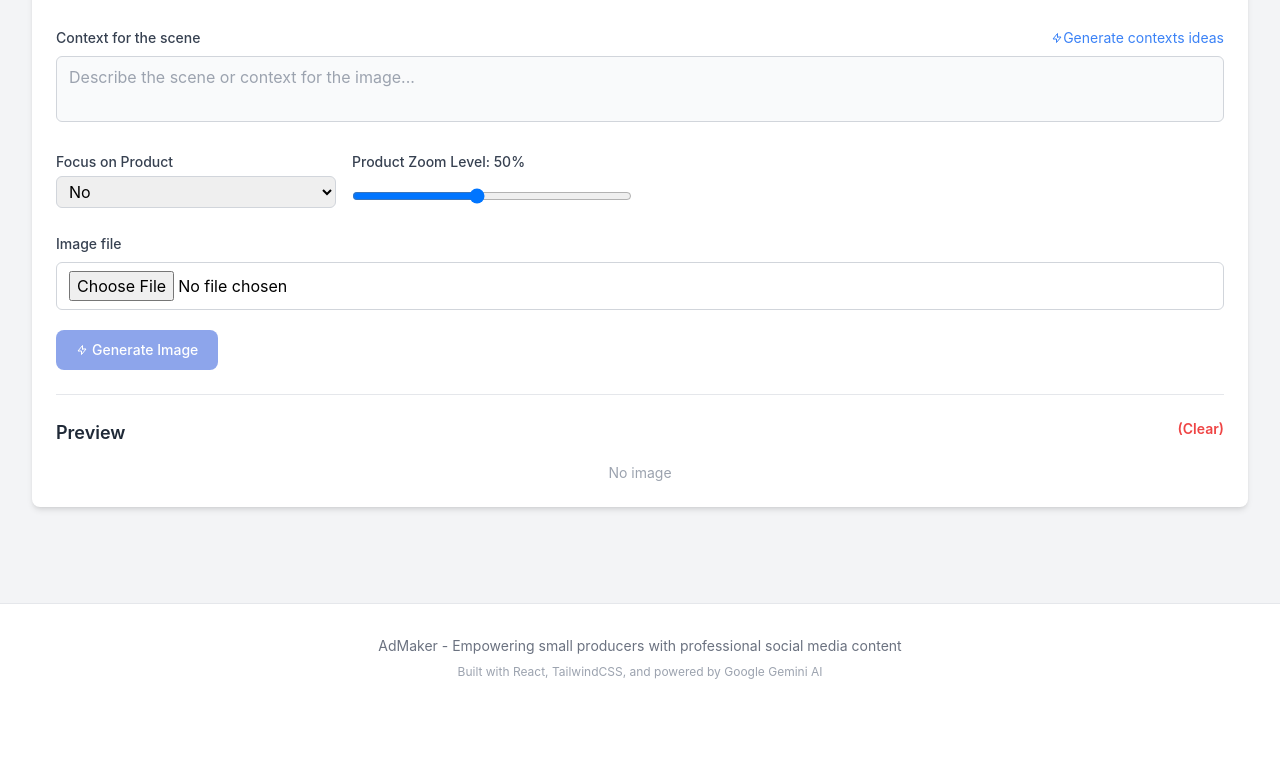
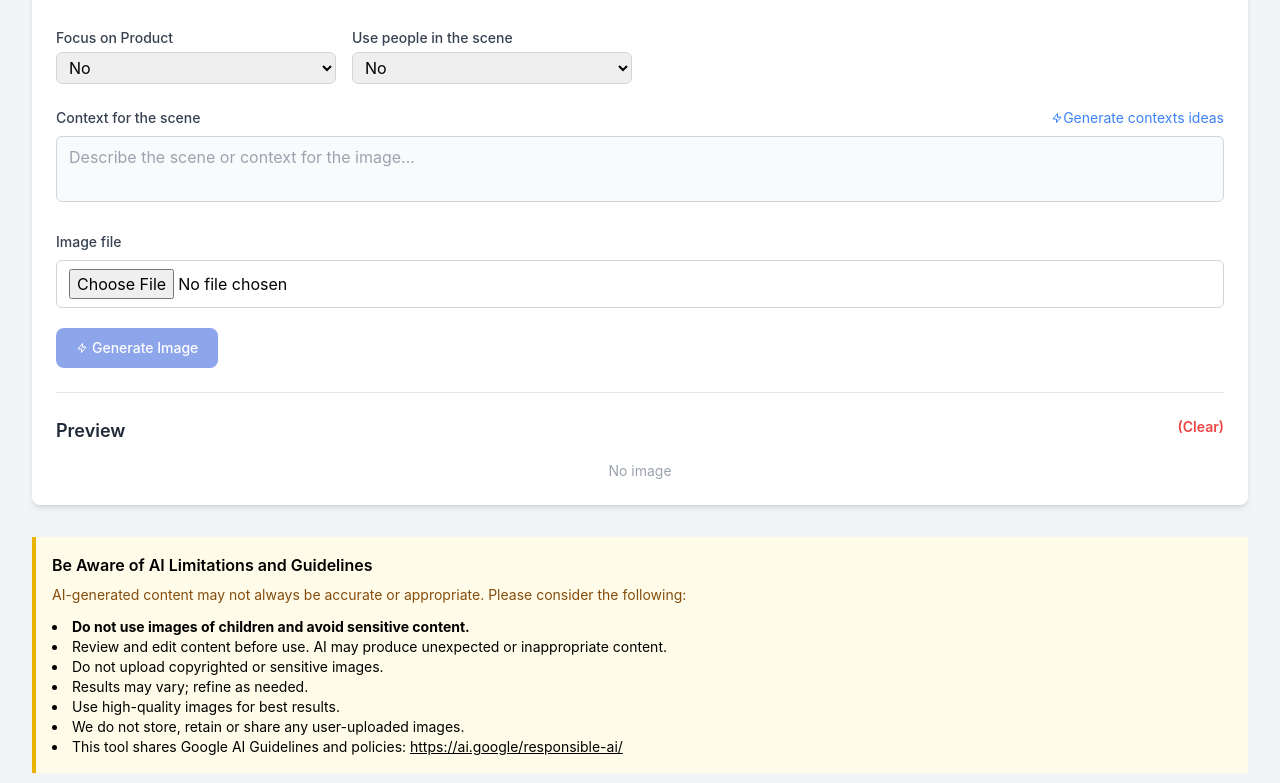
Before and after one commit to fabio-weydson/ads-image-generator, a React (Create React App) app: page / in a window 1280 px wide. Shown: the part 497-1280 px from the top of the page. Before the commit the page ends 1209 px from the top, so only its background shows below. Built offline with nearby package versions, Linux system fonts and the light colour scheme.

Commit message:
feat: add new field people on context

```diff
--- a/src/App.tsx
+++ b/src/App.tsx
@@ -9,6 +9,7 @@ function App() {
     mainColor: null,
     imageUrl: '',
     resultImages: [],
+    usePeople: false,
   });
 
   return (
@@ -35,8 +36,25 @@ function App() {
               onCustomizationChange={setCustomizationData}
             />
           </section>
+          <section id="warnings" className="bg-yellow-50 border-l-4 border-yellow-500 p-4">
+            <h2 className="font-semibold">Be Aware of AI Limitations and Guidelines</h2>
+            <p className="mt-2 text-sm text-yellow-800">
+              AI-generated content may not always be accurate or appropriate. Please consider the following:
+            </p>
+            <ul className="list-disc mt-3 text-sm list-inside">
+              <li><b>Do not use images of children and avoid sensitive content. </b></li>
+              <li>Review and edit content before use. AI may produce unexpected or inappropriate content.</li>
+              <li>Do not upload copyrighted or sensitive images.</li>
+              <li>Results may vary; refine as needed.</li>
+              <li>Use high-quality images for best results.</li>
+              <li>We do not store, retain or share any user-uploaded images.</li>
+              <li>This tool shares Google AI Guidelines and policies: <a href="https://policies.google.com/terms/generative-ai/use-policy" target="_blank" rel="noreferrer" className="underline">https://ai.google/responsible-ai/</a></li>
+            </ul>
+          </section>
         </div>
       </main>
+
+
 
       <footer className="bg-white border-t mt-16">
         <div className="max-w-7xl mx-auto px-4 sm:px-6 lg:px-8 py-8">
--- a/src/components/CustomizationSection.tsx
+++ b/src/components/CustomizationSection.tsx
@@ -79,9 +79,10 @@ export const CustomizationSection: React.FC<CustomizationSectionProps> = ({
   };
 
   const handleGenerateSceneIdeas = async () => {
-    const { name: productName, description: productDescription } = productData;
-    if (productName && productDescription) {
-      const generatedContext = await generateContextForScene(productName, productDescription);
+    handleInputChange('context', '');
+    setContextIdeas([]);
+    if (productData.name && productData.description) {
+      const generatedContext = await generateContextForScene(productData, customizationData);
       if (generatedContext) {
         setContextIdeas(generatedContext.split(';').map(idea => idea.trim()));
       }
@@ -90,7 +91,6 @@ export const CustomizationSection: React.FC<CustomizationSectionProps> = ({
 
   const handleGeneratePostsImageFromImage = async (customizationData: CustomizationData) => {
     if (customizationData.imageUrl) {
-
       const generatedPost = await generateImagePostFromImage(customizationData);
       if (generatedPost) {
         handleInputChange('resultImages', [ generatedPost, ...(customizationData.resultImages || []) ]);
@@ -167,57 +167,6 @@ export const CustomizationSection: React.FC<CustomizationSectionProps> = ({
           />
         </div>
 
-        <div>
-          <div className="flex items-center justify-between mb-2">
-            <label className="block text-sm font-medium text-gray-700">
-              Context for the scene
-            </label>
-            <button
-                type="button"
-                onClick={handleGenerateSceneIdeas}
-                className="text-sm text-blue-500 hover:underline flex items-center space-x-1"
-              >
-                {loading ? <>
-                        <svg className="w-3 h-3 animate-spin" fill="none" stroke="currentColor" viewBox="0 0 24 24">
-                          <path strokeLinecap="round" strokeLinejoin="round" strokeWidth={2} d="M4 4v5h.582m15.356 2A8.001 8.001 0 004.582 9m0 0H9m11 11v-5h-.581m0 0a8.003 8.003 0 01-15.357-2m15.357 2H15" />
-                        </svg>
-                        <span>Generating...</span>
-                      </>
-                      : <>
-                          <svg className="w-3 h-3" fill="none" stroke="currentColor" viewBox="0 0 24 24">
-                            <path strokeLinecap="round" strokeLinejoin="round" strokeWidth={2} d="M13 10V3L4 14h7v7l9-11h-7z" />
-                          </svg>
-                          Generate contexts ideas
-                        </>
-                }
-            </button>
-
-            </div>
-            <div>
-              {loading ? (
-                <span>Generating...</span>
-              ) : (
-                contextIdeas.length > 0 && (
-                  <div className="block mt-1 text-sm text-gray-600">
-                    <strong>Ideas: </strong> (click to select)
-                    <ul className="list-disc list-inside m-3">
-                      {contextIdeas.map((idea, idx) => (
-                        <li className='cursor-pointer hover:text-blue-500' key={idx} onClick={() => handleInputChange('context', idea)}>{idea}</li>
-                      ))}
-                    </ul>
-                  </div>
-                )
-              )}
-            </div>
-            <textarea
-              value={customizationData.context}
-              onChange={(e) => handleInputChange('context', e.target.value)}
-              placeholder="Describe the scene or context for the image..."
-              rows={2}
-              className="w-full px-3 py-2 border border-gray-300 bg-gray-50 rounded-md focus:outline-none focus:ring-2 focus:ring-primary-500 focus:border-primary-500 resize-none"
-            />
-        </div>
-
 
          <div className="grid grid-cols-4 md:grid-cols-4 gap-4">
             <div>
@@ -233,6 +182,9 @@ export const CustomizationSection: React.FC<CustomizationSectionProps> = ({
                 <option value="no">No</option>
               </select>
             </div>
+            <>
+            {customizationData.focusOnProduct &&
+              <>
               <div>
                   <label className="block text-sm font-medium text-gray-700 mb-1">
                     Product Zoom Level: {((customizationData.zoomLevel || 0.5) * 100).toFixed(0)}%
@@ -247,8 +199,6 @@ export const CustomizationSection: React.FC<CustomizationSectionProps> = ({
                     className="w-full mt-3"
                   />
               </div>
-            {customizationData.focusOnProduct &&
-              <>
                 <div>
                   <label className="block text-sm font-medium text-gray-700 mb-1">
                     Product Position
@@ -291,7 +241,77 @@ export const CustomizationSection: React.FC<CustomizationSectionProps> = ({
               </div>
             </>
           }
+          {!customizationData.focusOnProduct &&
+            <div className="">
+              <label className="block text-sm font-medium text-gray-700 mb-1">
+                Use people in the scene
+              </label>
+              <select
+                value={customizationData?.usePeople ? 'yes' : 'no'}
+                onChange={(e) => handleInputChange('usePeople', (e.target.value === 'yes'))}
+                className="w-full px-2 py-1 border border-gray-300 rounded-md focus:outline-none focus:ring-2 focus:ring-primary-500 focus:border-primary-500"
+              >
+                <option value="no">No</option>
+                <option value="yes">Yes</option>
+              </select>
             </div>
+          }
+         </>
+        </div>
+
+        <div>
+          <div className="flex items-center justify-between mb-2">
+            <label className="block text-sm font-medium text-gray-700">
+              Context for the scene
+            </label>
+            <button
+                type="button"
+                onClick={handleGenerateSceneIdeas}
+                className="text-sm text-blue-500 hover:underline flex items-center space-x-1"
+              >
+                {loading ? <>
+                        <svg className="w-3 h-3 animate-spin" fill="none" stroke="currentColor" viewBox="0 0 24 24">
+                          <path strokeLinecap="round" strokeLinejoin="round" strokeWidth={2} d="M4 4v5h.582m15.356 2A8.001 8.001 0 004.582 9m0 0H9m11 11v-5h-.581m0 0a8.003 8.003 0 01-15.357-2m15.357 2H15" />
+                        </svg>
+                        <span>Generating...</span>
+                      </>
+                      : <>
+                          <svg className="w-3 h-3" fill="none" stroke="currentColor" viewBox="0 0 24 24">
+                            <path strokeLinecap="round" strokeLinejoin="round" strokeWidth={2} d="M13 10V3L4 14h7v7l9-11h-7z" />
+                          </svg>
+                          Generate contexts ideas
+                        </>
+                }
+            </button>
+
+            </div>
+            <div>
+              {loading ? (
+                <span className="text-gray-500 text-sm">Please wait...</span>
+              ) : (
+                contextIdeas.length > 0 && (
+                  <div className="block mt-1 text-sm text-gray-600">
+                    <strong>Ideas: </strong> (click to select)
+                    <ul className="list-disc list-inside m-3">
+                      {contextIdeas.map((idea, idx) => (
+                        <li className='cursor-pointer hover:text-blue-500' key={idx} onClick={() => handleInputChange('context', idea)}>{idea}</li>
+                      ))}
+                    </ul>
+                  </div>
+                )
+              )}
+            </div>
+            <textarea
+              value={customizationData.context}
+              onChange={(e) => handleInputChange('context', e.target.value)}
+              placeholder="Describe the scene or context for the image..."
+              rows={2}
+              className="w-full px-3 py-2 border border-gray-300 bg-gray-50 rounded-md focus:outline-none focus:ring-2 focus:ring-primary-500 focus:border-primary-500 resize-none"
+            />
+        </div>
+
+
+
         <div>
 
           {showColorPicker && (
--- a/src/types/index.ts
+++ b/src/types/index.ts
@@ -15,6 +15,7 @@ export interface CustomizationData {
   focusOnProduct?: boolean;
   zoomLevel?: number;
   productPosition?: 'center'| 'center-left' | 'center-right' | 'left-bottom' | 'right-bottom' | 'left-top' | 'right-top';
+  usePeople: boolean;
 }
 
 export interface GeminiResponse {
```
Also changed, not shown: src/hooks/useGemini.ts (+16 -4 lines). Lines whose indentation alone changed are shown as unchanged.
